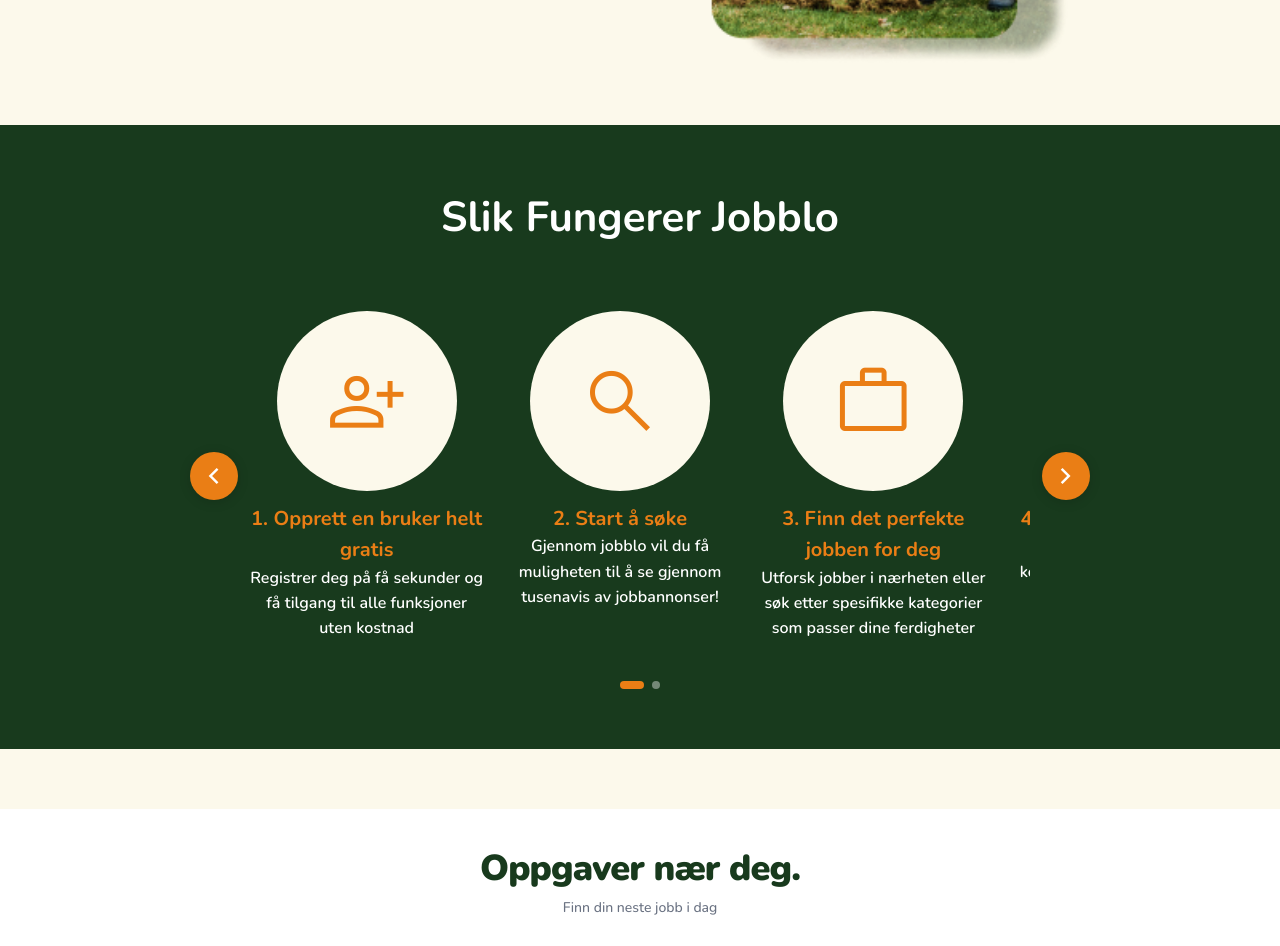
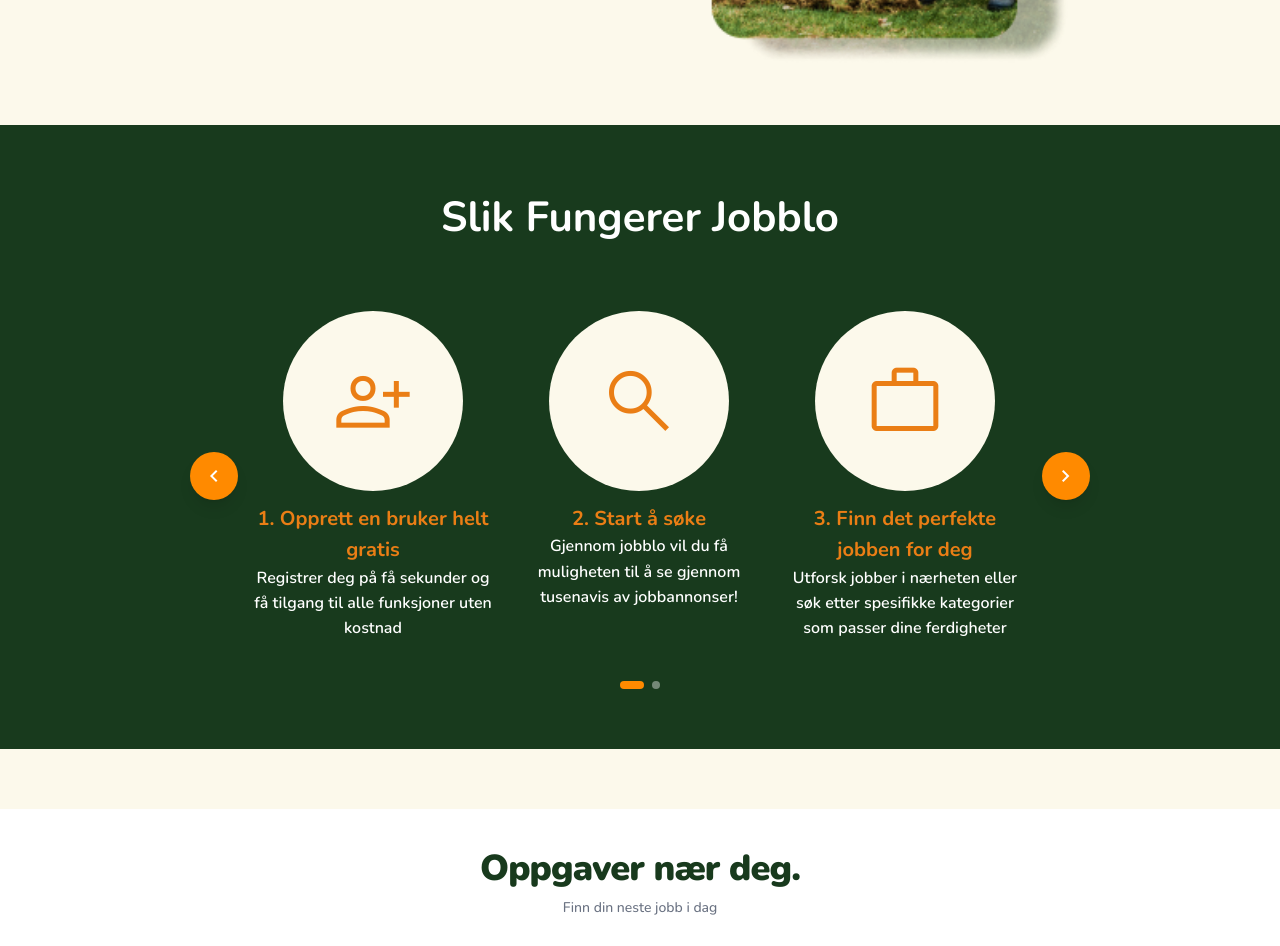
Before and after one commit to abdi4312/jobblo, a React (Vite) app in the folder frontend/: page / in a window 1280 px wide. Shown: the part 1280-2226 px from the top of the page. Built offline with nearby package versions, Linux system fonts and the light colour scheme; no server answers.

Commit message:
Guide add tailwind css

```diff
--- a/frontend/src/components/landing/guide/Guide.module.css
+++ /dev/null
@@ -1,151 +0,0 @@
-.guideContainer {
-  color: white;
-  padding: 60px 20px;
-  background-color: var(--color-accent);
-}
-
-.guideContainer h2 {
-  font-weight: 700;
-  margin: 0;
-}
-
-.guideHeading {
-  font-size: 42px;
-  margin-bottom: 48px;
-  text-align: center;
-}
-
-.guideStepContainer {
-  display: flex;
-  overflow-x: auto;
-  scroll-snap-type: x mandatory;
-  scroll-behavior: smooth;
-  gap: 20px;
-  -webkit-overflow-scrolling: touch;
-  scrollbar-width: none;
-  -ms-overflow-style: none;
-  padding: 0 20px;
-}
-
-.guideStepContainer::-webkit-scrollbar {
-  display: none;
-}
-
-.carouselWrapper {
-  position: relative;
-  padding: 0 60px;
-}
-
-.navButtonLeft,
-.navButtonRight {
-  display: flex;
-  align-items: center;
-  justify-content: center;
-  position: absolute;
-  top: 50%;
-  transform: translateY(-50%);
-  width: 48px;
-  height: 48px;
-  background-color: var(--color-cta);
-  border: none;
-  border-radius: 50%;
-  cursor: pointer;
-  z-index: 10;
-  box-shadow: 0 2px 12px rgba(0, 0, 0, 0.15);
-  transition: all 0.3s ease;
-}
-
-.navButtonLeft:hover,
-.navButtonRight:hover {
-  transform: translateY(-50%) scale(1.05);
-  box-shadow: 0 4px 16px rgba(0, 0, 0, 0.2);
-}
-
-.navButtonLeft:active,
-.navButtonRight:active {
-  transform: translateY(-50%) scale(0.95);
-}
-
-.navButtonLeft span,
-.navButtonRight span {
-  color: white;
-  font-size: 32px;
-}
-
-.navButtonLeft {
-  left: 0;
-}
-
-.navButtonRight {
-  right: 0;
-}
-
-.carouselDots {
-  display: flex;
-  justify-content: center;
-  gap: 8px;
-  margin-top: 40px;
-}
-
-.dot {
-  width: 8px;
-  height: 8px;
-  border-radius: 50%;
-  background-color: rgba(255, 255, 255, 0.4);
-  transition: all 0.3s ease;
-  cursor: pointer;
-}
-
-.dot:hover {
-  background-color: rgba(255, 255, 255, 0.6);
-}
-
-.activeDot {
-  background-color: var(--color-cta);
-  width: 24px;
-  border-radius: 4px;
-}
-
-@media (max-width: 768px) {
-  .guideContainer {
-    padding: 40px 16px;
-  }
-
-  .guideHeading {
-    font-size: 28px;
-    margin-bottom: 32px;
-  }
-
-  .carouselWrapper {
-    padding: 0;
-  }
-
-  .guideStepContainer {
-    gap: 0;
-    margin: 0 -16px;
-    padding: 0 16px;
-  }
-
-  .navButtonLeft,
-  .navButtonRight {
-    width: 40px;
-    height: 40px;
-  }
-
-  .navButtonLeft span,
-  .navButtonRight span {
-    font-size: 28px;
-  }
-
-  .navButtonLeft {
-    left: 8px;
-  }
-
-  .navButtonRight {
-    right: 8px;
-  }
-
-  .carouselDots {
-    margin-top: 32px;
-  }
-}
--- a/frontend/src/components/landing/guide/Guide.tsx
+++ b/frontend/src/components/landing/guide/Guide.tsx
@@ -1,4 +1,3 @@
-import styles from "./Guide.module.css";
 import { GuideStep } from "./guideSteps/GuideStep.tsx";
 import { useState, useEffect } from "react";
 
@@ -9,46 +8,49 @@ export function Guide() {
   const steps = [
     {
       title: "1. Opprett en bruker helt gratis",
-      subtitle: "Registrer deg på få sekunder og få tilgang til alle funksjoner uten kostnad",
-      icon: "person_add"
+      subtitle:
+        "Registrer deg på få sekunder og få tilgang til alle funksjoner uten kostnad",
+      icon: "person_add",
     },
     {
       title: "2. Start å søke",
-      subtitle: "Gjennom jobblo vil du få muligheten til å se gjennom tusenavis av jobbannonser!",
-      icon: "search"
+      subtitle:
+        "Gjennom jobblo vil du få muligheten til å se gjennom tusenavis av jobbannonser!",
+      icon: "search",
     },
     {
       title: "3. Finn det perfekte jobben for deg",
-      subtitle: "Utforsk jobber i nærheten eller søk etter spesifikke kategorier som passer dine ferdigheter",
-      icon: "work"
+      subtitle:
+        "Utforsk jobber i nærheten eller søk etter spesifikke kategorier som passer dine ferdigheter",
+      icon: "work",
     },
     {
       title: "4. Kontakt jobb utgiver",
-      subtitle: "Bli enig på en deal eller kontrakt, og utfør arbeidet på dine egne premisser",
-      icon: "handshake"
+      subtitle:
+        "Bli enig på en deal eller kontrakt, og utfør arbeidet på dine egne premisser",
+      icon: "handshake",
     },
     {
       title: "5. Legg ut Jobblo",
-      subtitle: "Legg ut jobber for andre til å utføre for deg, spar tid og få hjelp når du trenger det",
-      icon: "post_add"
+      subtitle:
+        "Legg ut jobber for andre til å utføre for deg, spar tid og få hjelp når du trenger det",
+      icon: "post_add",
     },
     {
       title: "6. Bli belønnet for å bruke Jobblo",
-      subtitle: "Samle coins ved å fullføre oppdrag og bruk dem til eksklusive fordeler i appen",
-      icon: "emoji_events"
-    }
+      subtitle:
+        "Samle coins ved å fullføre oppdrag og bruk dem til eksklusive fordeler i appen",
+      icon: "emoji_events",
+    },
   ];
 
   const itemsPerView = isMobile ? 1 : 3;
   const totalPages = Math.ceil(steps.length / itemsPerView);
 
   useEffect(() => {
-    const handleResize = () => {
-      setIsMobile(window.innerWidth <= 768);
-    };
-
-    window.addEventListener('resize', handleResize);
-    return () => window.removeEventListener('resize', handleResize);
+    const handleResize = () => setIsMobile(window.innerWidth <= 768);
+    window.addEventListener("resize", handleResize);
+    return () => window.removeEventListener("resize", handleResize);
   }, []);
 
   const handleScroll = (e: React.UIEvent<HTMLDivElement>) => {
@@ -60,13 +62,10 @@ export function Guide() {
   };
 
   const scrollToSlide = (index: number) => {
-    const container = document.getElementById('guideStepContainer');
+    const container = document.getElementById("guideStepContainer");
     if (container) {
       const itemWidth = container.offsetWidth / itemsPerView;
-      container.scrollTo({
-        left: itemWidth * index,
-        behavior: 'smooth'
-      });
+      container.scrollTo({ left: itemWidth * index, behavior: "smooth" });
     }
   };
 
@@ -82,46 +81,73 @@ export function Guide() {
     scrollToSlide(newIndex);
   };
 
-  const getCurrentPage = () => {
-    return Math.floor(activeSlide / itemsPerView);
-  };
+  const getCurrentPage = () => Math.floor(activeSlide / itemsPerView);
 
   return (
-    <>
-      <div className={styles.guideContainer}>
-        <div style={{ maxWidth: "900px", margin: "0 auto" }}>
-          <h2 className={styles.guideHeading}>Slik Fungerer Jobblo</h2>
-          <div style={{ marginTop: "60px" }}>
-          <div className={styles.carouselWrapper}>
-            <div className={styles.guideStepContainer} id="guideStepContainer" onScroll={handleScroll}>
+    <div className="bg-[#183a1d] text-white py-15 px-5 overflow-hidden">
+      <div className="max-w-225 mx-auto">
+        <h2 className="text-[28px] md:text-[42px] font-bold text-center mb-12 m-0">
+          Slik Fungerer Jobblo
+        </h2>
+
+        <div className="mt-15 relative">
+          <div className="relative md:px-15">
+            {/* Scroll Container - 'scrollbar-hide' is standard tailwind plugin class or manual fix */}
+            <div
+              id="guideStepContainer"
+              onScroll={handleScroll}
+              className="flex overflow-x-auto snap-x snap-mandatory scroll-smooth gap-5 no-scrollbar [-ms-overflow-style:none] [scrollbar-width:none] [&::-webkit-scrollbar]:hidden"
+            >
               {steps.map((step, index) => (
-                <GuideStep
+                <div
                   key={index}
-                  title={step.title}
-                  subtitle={step.subtitle}
-                  icon={step.icon}
-                />
+                  className="min-w-full md:min-w-[calc((100%/3)-14px)] snap-start"
+                >
+                  <GuideStep
+                    title={step.title}
+                    subtitle={step.subtitle}
+                    icon={step.icon}
+                  />
+                </div>
               ))}
             </div>
-            <button className={styles.navButtonLeft} onClick={handlePrevious}>
-              <span className="material-symbols-outlined">chevron_left</span>
+
+            {/* Navigation Buttons - Hidden on mobile as per your CSS */}
+            <button
+              className="hidden md:flex absolute left-0 top-1/2 -translate-y-1/2 w-12 h-12 bg-[#ff8a00] items-center justify-center rounded-full! shadow-lg z-10 transition-all hover:scale-105 active:scale-95"
+              onClick={handlePrevious}
+            >
+              <span className="material-symbols-outlined text-white text-[32px]">
+                chevron_left
+              </span>
             </button>
-            <button className={styles.navButtonRight} onClick={handleNext}>
-              <span className="material-symbols-outlined">chevron_right</span>
+
+            <button
+              className="hidden md:flex absolute right-0 top-1/2 -translate-y-1/2 w-12 h-12 bg-[#ff8a00] items-center justify-center rounded-full! shadow-lg z-10 transition-all hover:scale-105 active:scale-95"
+              onClick={handleNext}
+            >
+              <span className="material-symbols-outlined text-white text-[32px]">
+                chevron_right
+              </span>
             </button>
           </div>
-          <div className={styles.carouselDots}>
+
+          {/* Dots */}
+          <div className="flex justify-center gap-2 mt-10">
             {Array.from({ length: totalPages }).map((_, index) => (
               <div
                 key={index}
-                className={`${styles.dot} ${index === getCurrentPage() ? styles.activeDot : ''}`}
                 onClick={() => scrollToSlide(index * itemsPerView)}
+                className={`cursor-pointer transition-all duration-300 h-2 ${
+                  index === getCurrentPage()
+                    ? "w-6 bg-[#ff8a00] rounded-sm"
+                    : "w-2 bg-white/40 rounded-full hover:bg-white/60"
+                }`}
               />
             ))}
           </div>
-          </div>
         </div>
       </div>
-    </>
+    </div>
   );
 }
```
